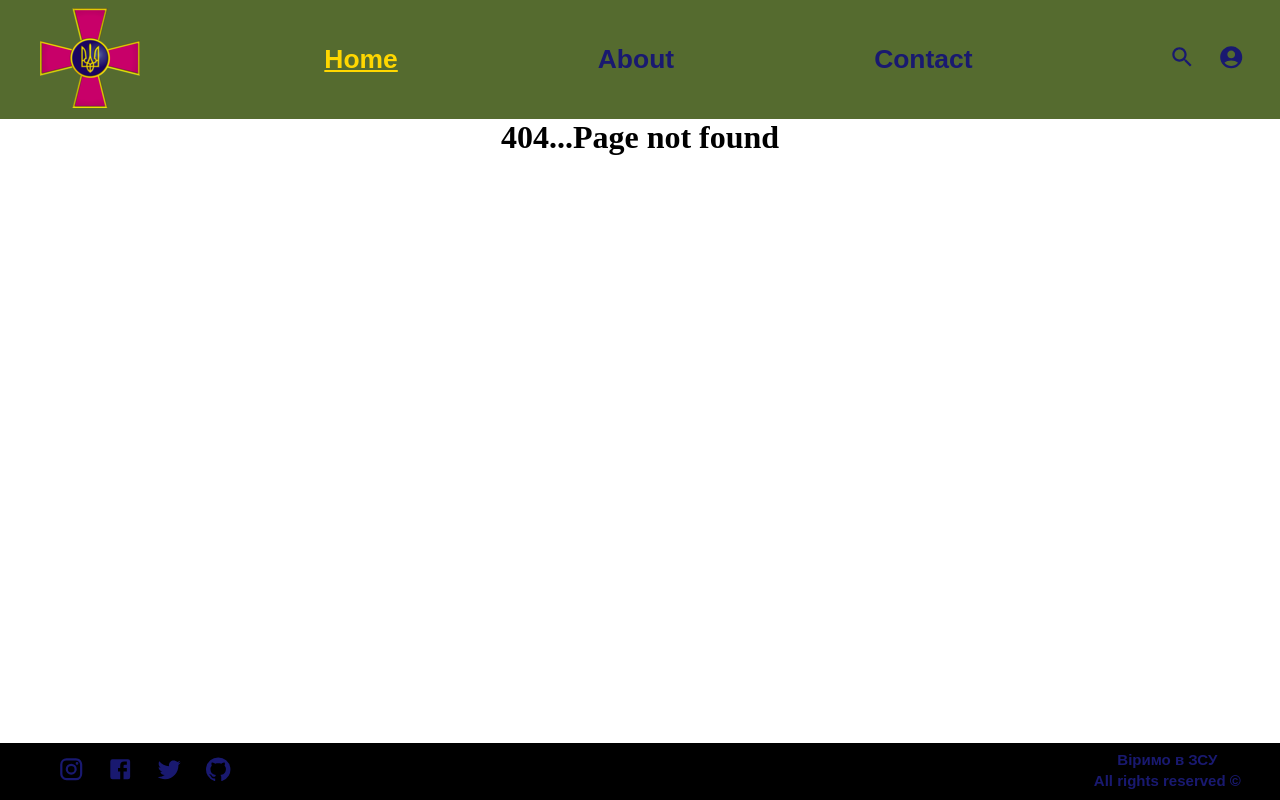
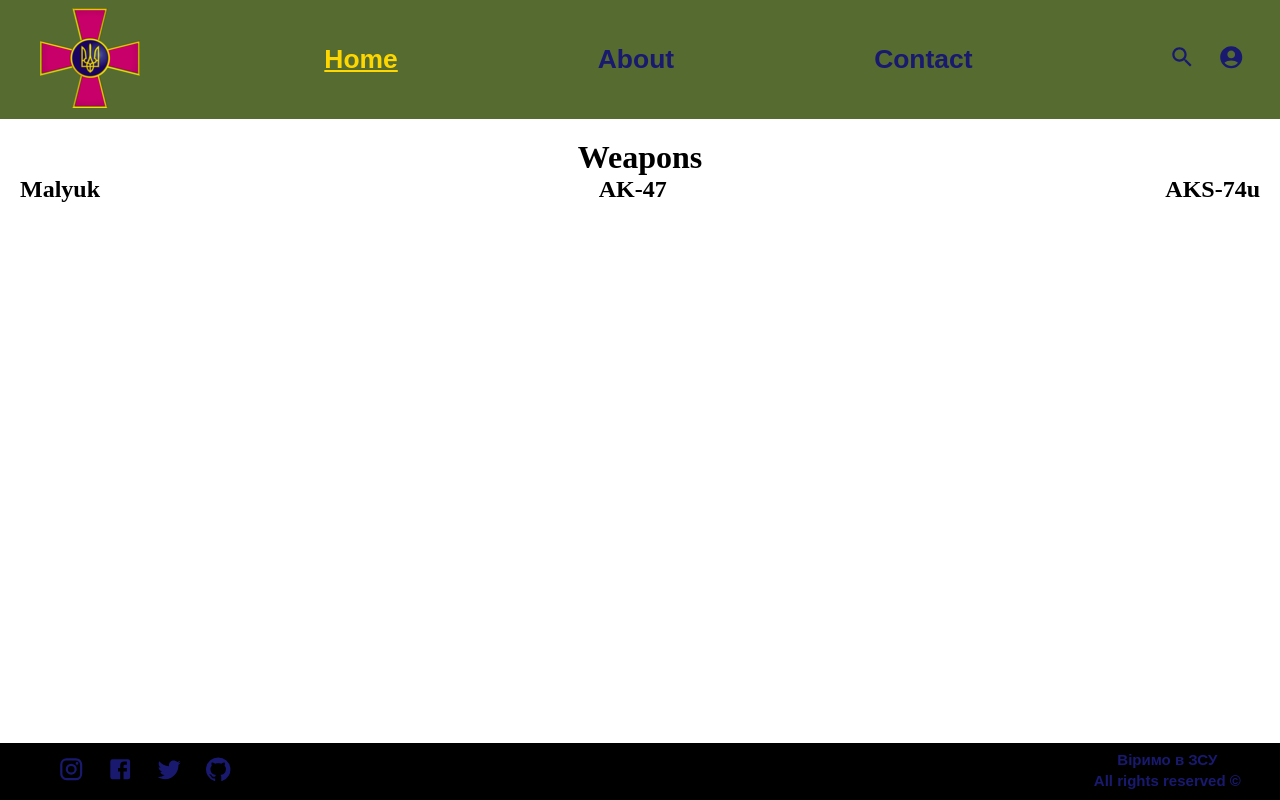
Before and after one commit to TurLesh/demo, a React (Create React App) app: page / in a window 1280 px wide. Before the commit this address had no page. Built offline with nearby package versions, Linux system fonts and the light colour scheme; a web font is replaced by a local one.

Commit message:
Main Page changes

```diff
--- a/src/App.css
+++ b/src/App.css
@@ -9,3 +9,14 @@
 .App {
   text-align: center;
 }
+.wrapper{
+  display: flex;
+  flex-wrap: wrap;
+  justify-content: space-between;
+  padding: 20px;
+}
+
+.wrapper h1{
+  width: 100%;
+  text-align: center;
+}
--- a/src/App.js
+++ b/src/App.js
@@ -1,11 +1,17 @@
 import Main from './components/MainComponent'
 import {BrowserRouter} from 'react-router-dom'
+import CardData from './components/content/CardData';
+import CardComponent from './components/CardComponent';
 
 function App() {
   return (
     <div className="App">
       <BrowserRouter>
         <Main/>
+        <div className='wrapper'>
+          <h1>Weapons</h1>
+          {CardData.map(weapon => (<CardComponent key={weapon.item} item={weapon.item} itemDescription={weapon.itemDescription}/>))}
+        </div>
       </BrowserRouter>
     </div>
   );
--- /dev/null
+++ b/src/components/CardComponent.js
@@ -0,0 +1,9 @@
+import React from 'react';
+import ReactDom from 'react-dom';
+import '../css/CardStyle.css';
+import '../components/content/CardData'
+
+export default function CardComponent(props){
+    const {item} = props;
+    return <h2>{item}</h2>
+}
--- a/src/components/MainComponent.js
+++ b/src/components/MainComponent.js
@@ -1,13 +1,14 @@
 import React from 'react'
 import List from './ListComponent'
 import Footer from './FooterComponent'
-// import Home from './HomeComponent'
 import About from './AboutComponent'
 import Contact from './ContactComponent'
 import Malyuk from './content/Malyuk'
 import Error from './ErrorComponent'
 import Ak47 from './content/Ak47'
 import Aks74u from './content/Aks74u'
+import CardComponent from './CardComponent'
+
 
 import {Routes, Route} from 'react-router-dom'
 
@@ -18,7 +19,7 @@ function Main(){
             <List/>
 
             <Routes>
-                {/* <Route exact path='/' element={<Home/>}/> */}
+                <Route exact path='/' element={<CardComponent/>}/>
                 <Route path='/about' element={<About/>}/>
                 <Route path='/contact' element={<Contact/>}/>
                 <Route path='/malyuk' element={<Malyuk/>}/>
--- /dev/null
+++ b/src/components/content/CardData.js
@@ -0,0 +1,14 @@
+export default[
+    {
+        item: 'Malyuk',
+        itemDescription: 'Also known as Vulcan or Vulcan-M',
+    },
+    {
+        item: 'AK-47',
+        itemDescription: 'USSR assault rifle',
+    },
+    {
+        item: 'AKS-74u',
+        itemDescription: 'Another USSR assault rifle',
+    }
+]
```
Also changed, not shown: src/components/HomeComponent.js (+56 -56 lines), src/css/HomeStyle.css (+2 -12 lines), src/css/CardStyle.css (added), 1 other file (tests, documents, lock files or other folders).
